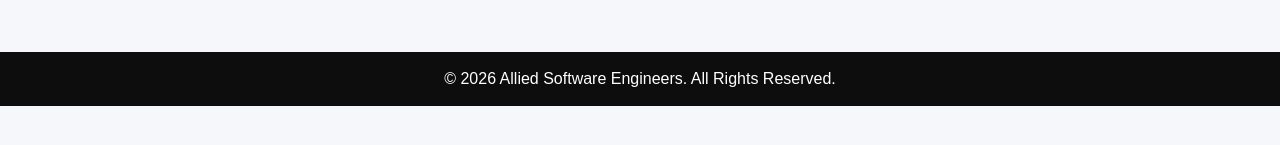
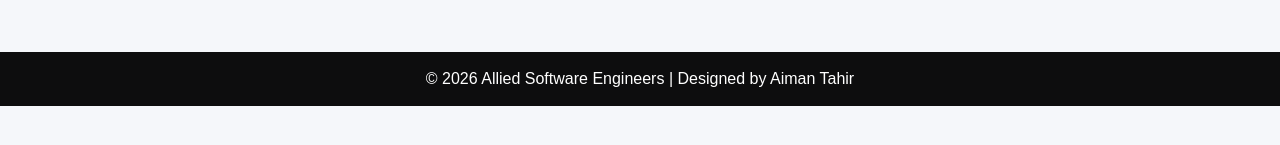
Before and after one commit to Aiman350/Employee-Management-System, a plain HTML site: page index.html in a window 1280 px wide. Shown: the part 537-682 px from the top of the page. Drawn offline with Linux system fonts and the light colour scheme; files whose address does not match are found by name.

Commit message:
add footer enhancement

```diff
--- a/index.html
+++ b/index.html
@@ -62,7 +62,7 @@
 
     <footer>
 
-        <p>© 2026 Allied Software Engineers. All Rights Reserved.</p>
+        <p>© 2026 Allied Software Engineers | Designed by Aiman Tahir</p>
 
     </footer>
 
```
